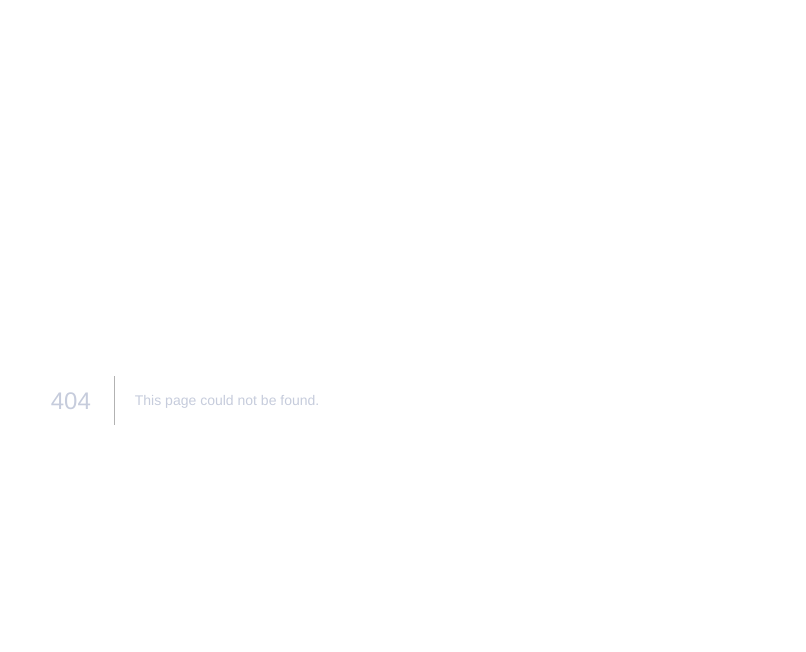
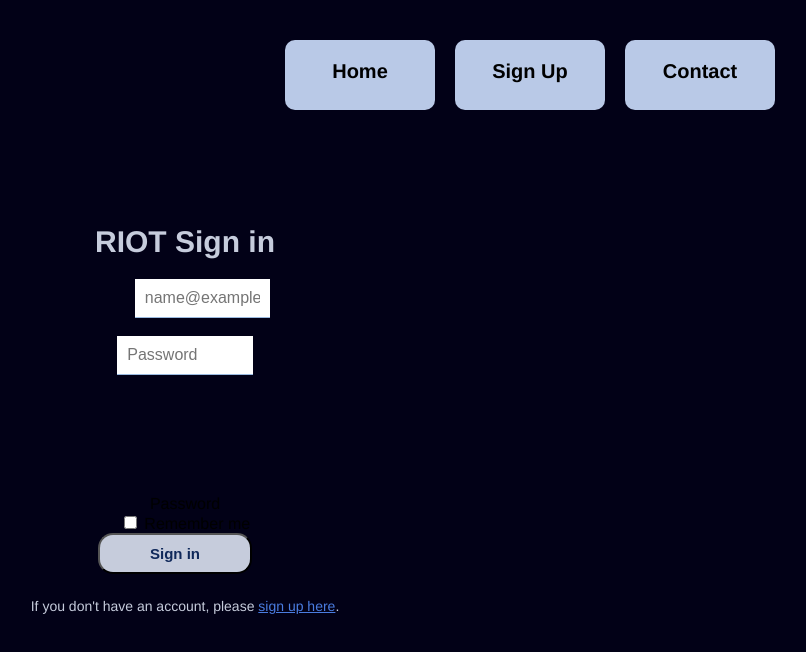
Before and after one commit to smartuni/smart-container, a Next.js app in the folder webApp/Frontend/riot_frontend/: page /signin in a window 1280 px wide. Before the commit this address had no page. Shown: the top 652 px of the page, without its empty margins (455-1261 px from the left). Built offline with nearby package versions, Linux system fonts and the light colour scheme.

Commit message:
Adding Login/Signin page
Adding Signin page to main

```diff
--- /dev/null
+++ b/webApp/Frontend/riot_frontend/pages/signin.js
@@ -0,0 +1,104 @@
+import cx from 'classnames';
+import { useState } from "react";
+import { useRouter } from "next/router";
+import styles from '../styles/Signin.module.css'
+
+export default Signin;
+
+function Signin() {
+  const router = useRouter();
+  const [email, setEmail] = useState('');
+  const [password, setPassword] = useState('');
+  const [errors, setErrors] = useState({});
+
+  const checkSignIn = () => {
+    let errors = {};
+    let isValid = true;
+
+    if (!email)
+    {
+      errors.email = "Email is required";
+      isValid = false;
+    } else if (!/\S+@\S+\.\S+/.test(email)) {
+      errors.email = 'Email is not valid';
+      isValid = false;
+    }
+    if (!password)
+    {
+      errors.password = 'Password is required';
+      isValid = false;
+    } else if (password.length < 6) {
+        errors.password = 'Password must be at least 6 characters';
+        isValid = false;
+    }
+    setErrors(errors);
+    return isValid;
+  }
+
+  const handleSubmit = (event) => {
+    event.preventDefault();
+    if (checkSignIn()) {
+        console.log({ email, password });
+    }
+};
+
+  return (
+    <div className="signin-new">
+      <nav>
+          <ul>
+            <li><a href="/">Home</a></li>
+            <li><a href="signup">Sign Up</a></li>
+            <li><a href="#">Contact</a></li>
+          </ul>
+      </nav>
+      <main className={cx(styles["form-signin"],"text-center","mt-5")}>
+        <h1 className="h3 mb-3 fw-normal">RIOT Sign in</h1>
+        <div className="form-floating">
+          <form onSubmit={handleSubmit}>
+            <div className={styles['form-group']}>
+              <label className={styles.label}>
+                <input
+                  type="email"
+                  className="form-control"
+                  id="floatingInput"
+                  placeholder="name@example.com"
+                  onChange={(e) => setEmail(e.target.value)}
+                />
+                {errors.firstname && <span className={styles.error}>{errors.firstname}</span>}
+              </label>
+            </div>
+
+
+        <div className={styles['form-group']}>
+          <label className={styles.label}>
+            <input
+              type="password"
+              className="form-control"
+              id="floatingPassword"
+              placeholder="Password"
+              value={password}
+              onChange={(e) => setPassword(e.target.value)}
+            />
+            {errors.password && <span className={styles.error}>{errors.password}</span>}
+          </label>
+        </div>
+
+        <label htmlFor="floatingPassword">Password</label>
+
+        <div className={cx(styles.checkbox,"mb")}>
+          <label>
+            <input type="checkbox" value="remember-me" /> Remember me
+          </label>
+        </div>
+        <button type="submit">Sign in</button>
+          <footer>
+            <p>If you don't have an account, please <a href="pages/signup">sign up here</a>.</p>
+          </footer>
+        </form>
+    </div>
+    </main>
+  </div>
+
+
+  )
+}
--- /dev/null
+++ b/webApp/Frontend/riot_frontend/styles/Signin.module.css
@@ -0,0 +1,58 @@
+.form-signin {
+  width: 100%;
+  max-width: 330px;
+  padding: 15px;
+  margin: auto;
+}
+
+.signin-nav {
+  border: 1px solid #fff;
+  border-radius: 5px;
+  margin: 20px;
+  padding: 20px;
+}
+
+.form-signin .checkbox {
+  font-weight: 400;
+}
+
+.form-signin .form-floating:focus-within {
+  z-index: 2;
+}
+
+
+.form-signin input[type="email"] {
+  margin-bottom: -2px;
+  border-bottom-right-radius: 0;
+  border-bottom-left-radius: 0;
+}
+
+.form-signin input[type="password"] {
+  margin-bottom: 100px;
+  border-top-left-radius: 0;
+  border-top-right-radius: 0;
+}
+
+.signin-new {
+  border: 1px solid #fff;
+  border-radius: 5px;
+  margin: 20px;
+  padding: 20px;
+}
+
+.form-group {
+  margin-bottom: 20px;
+}
+
+.error {
+  color: red;
+  font-size: 0.8em;
+  margin-top: 5px;
+}
+
+.label {
+  display: block;
+  margin-bottom: 20px;
+  color: #444;
+  font-size: 16px;
+}
```
